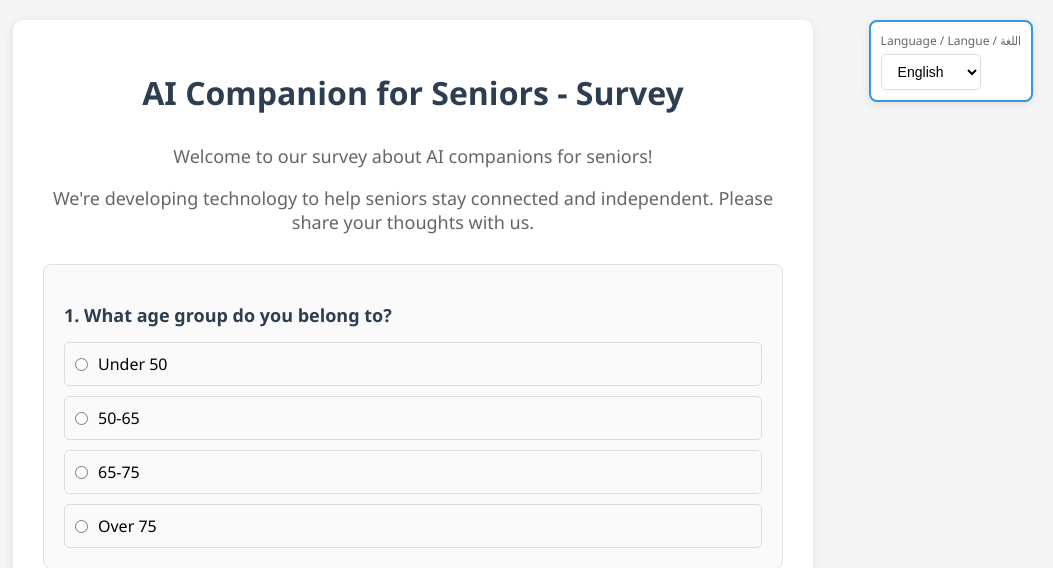
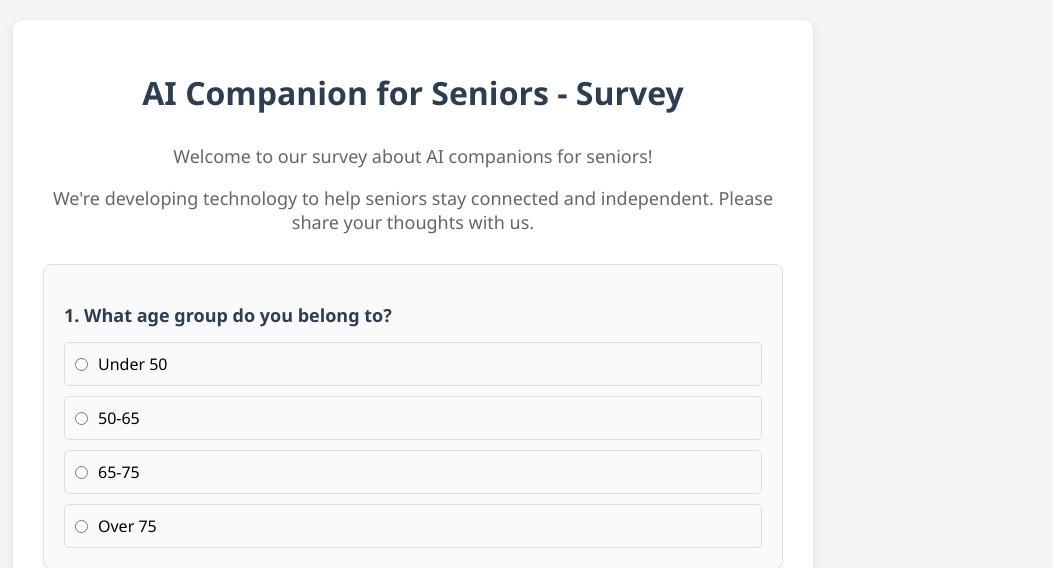
Before and after one commit to AmjA2002222/eldercaresurvey, a Flask app: page / in a window 1280 px wide. Shown: the top 568 px of the page, without its empty margins (227-1280 px from the left). Run offline with Flask 3, Linux system fonts and the light colour scheme.

Commit message:
Remove language selector - keep survey in English only

```diff
--- a/app.py
+++ b/app.py
@@ -55,12 +55,7 @@ def index():
     lang = session.get('lang', 'en')
     return render_template('survey_multilingual.html', lang=lang, t=lambda key: get_translation(lang, key))
 
-@app.route('/set-language/<lang>')
-def set_language(lang):
-    """Set the language for the session"""
-    if lang in ['en', 'fr', 'ar']:
-        session['lang'] = lang
-    return jsonify({"status": "success", "language": lang})
+
 
 @app.route('/waiting-list')
 def waiting_list():
--- a/templates/survey_multilingual.html
+++ b/templates/survey_multilingual.html
@@ -19,35 +19,7 @@
             border-radius: 10px;
             box-shadow: 0 2px 10px rgba(0,0,0,0.1);
         }
-        .language-selector {
-            position: fixed;
-            top: 20px;
-            right: 20px;
-            z-index: 1000;
-            background: white;
-            border: 2px solid #3498db;
-            border-radius: 8px;
-            padding: 10px;
-            box-shadow: 0 2px 10px rgba(0,0,0,0.1);
-        }
-        .language-selector select {
-            padding: 8px 12px;
-            border: 1px solid #ddd;
-            border-radius: 5px;
-            font-size: 14px;
-            background-color: white;
-            cursor: pointer;
-        }
-        .language-selector select:focus {
-            outline: none;
-            border-color: #3498db;
-        }
-        .language-label {
-            font-size: 12px;
-            color: #666;
-            margin-bottom: 5px;
-            text-align: center;
-        }
+
         h1 {
             color: #2c3e50;
             text-align: center;
@@ -187,15 +159,7 @@
     </style>
 </head>
 <body dir="{{ 'rtl' if lang == 'ar' else 'ltr' }}">
-    <!-- Language Selector -->
-    <div class="language-selector">
-        <div class="language-label">{{ t('language_selector') }}</div>
-        <select id="languageSelect" onchange="changeLanguage(this.value)">
-            <option value="en" {{ 'selected' if lang == 'en' else '' }}>English</option>
-            <option value="fr" {{ 'selected' if lang == 'fr' else '' }}>Français</option>
-            <option value="ar" {{ 'selected' if lang == 'ar' else '' }}>العربية</option>
-        </select>
-    </div>
+
 
     <div class="container">
         <h1>{{ t('title') }}</h1>
@@ -474,16 +438,6 @@
     </div>
 
     <script>
-        function changeLanguage(lang) {
-            fetch(`/set-language/${lang}`)
-                .then(response => response.json())
-                .then(data => {
-                    if (data.status === 'success') {
-                        window.location.reload();
-                    }
-                });
-        }
-
         document.getElementById('surveyForm').addEventListener('submit', function(e) {
             e.preventDefault();
 
```
